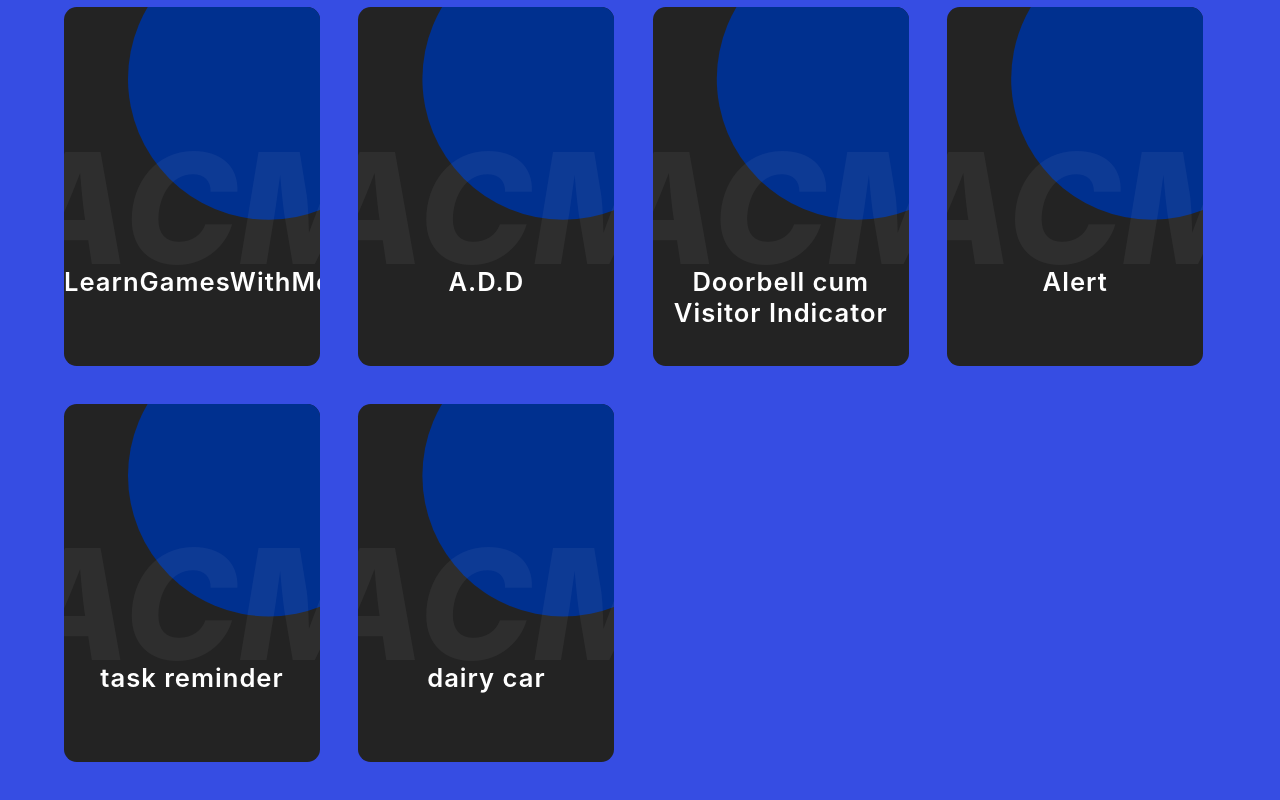
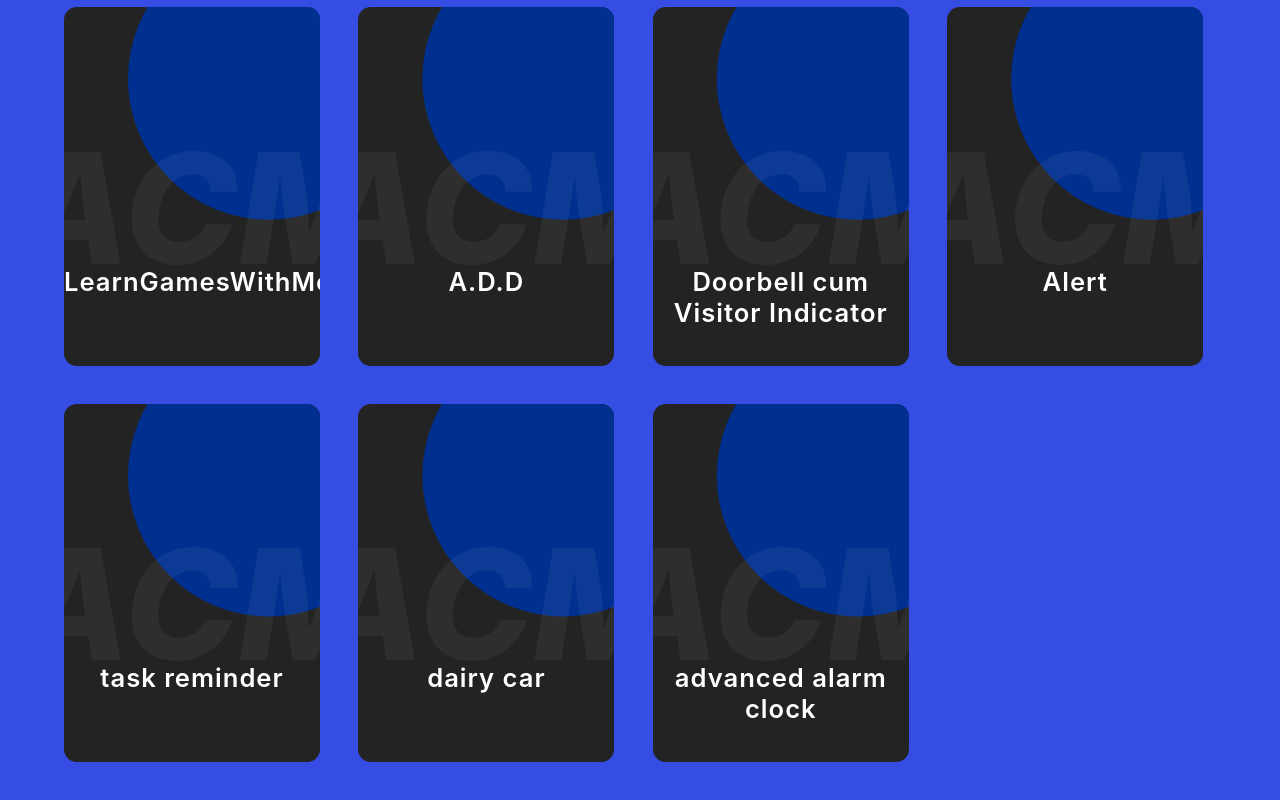
Before and after one commit to ACM-JUIT/Project-Ideas, a React (Create React App) app: page / in a window 1280 px wide. Shown: the part 1944-2744 px from the top of the page. Built offline with nearby package versions, Linux system fonts and the light colour scheme.

Commit message:
project idea

```diff
--- a/src/data.js
+++ b/src/data.js
@@ -87,4 +87,8 @@ export const projectsData = [
       projectName: "dairy car",
       techStack: "Distribute milk through IOT",
     },
+  {
+      projectName: "advanced alarm clock",
+      techStack: "an alarm that will give you maths problems in morning and it will not stop ringing until the person solves it, so you wake up in morning.",
+   },
 ];
```
